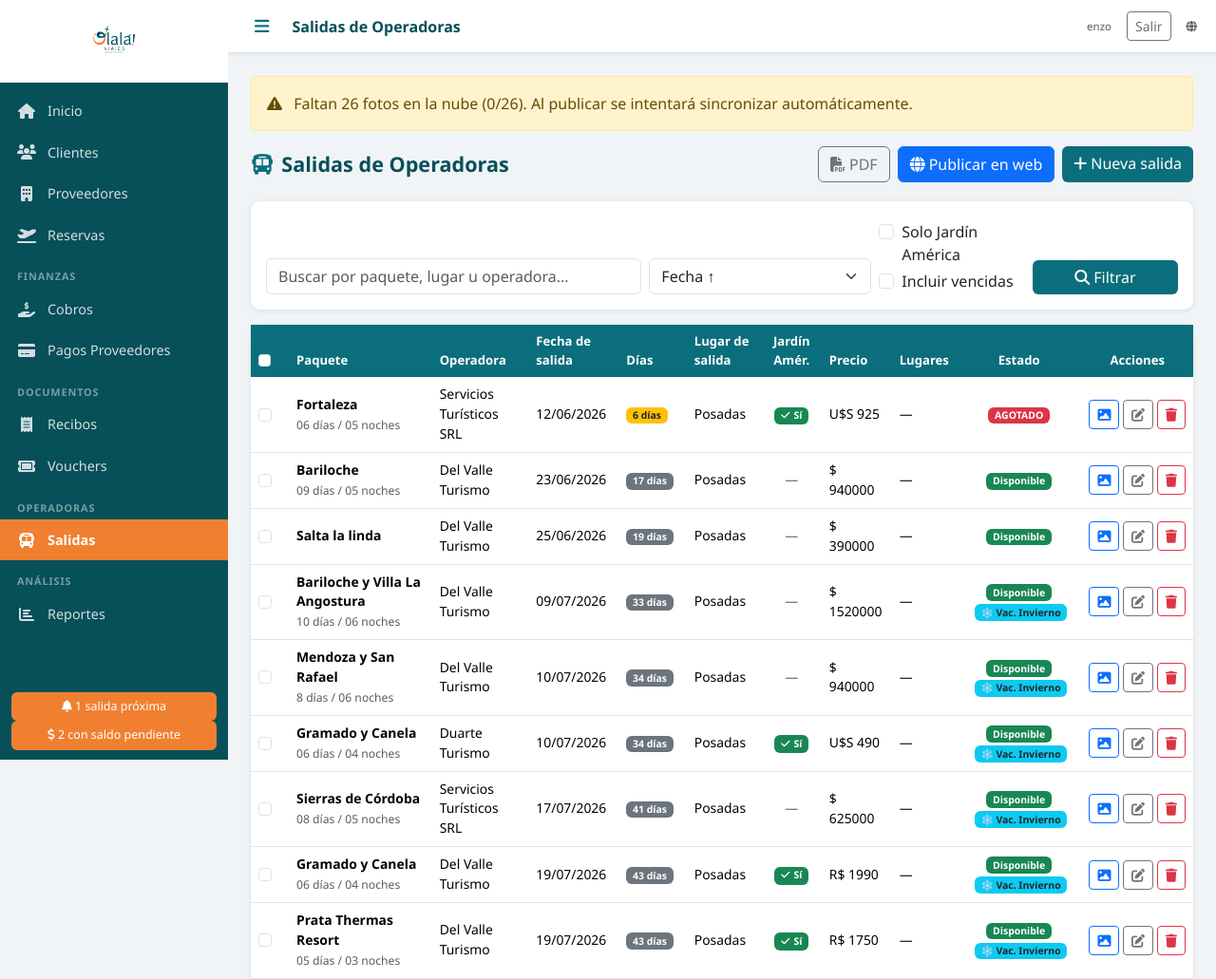
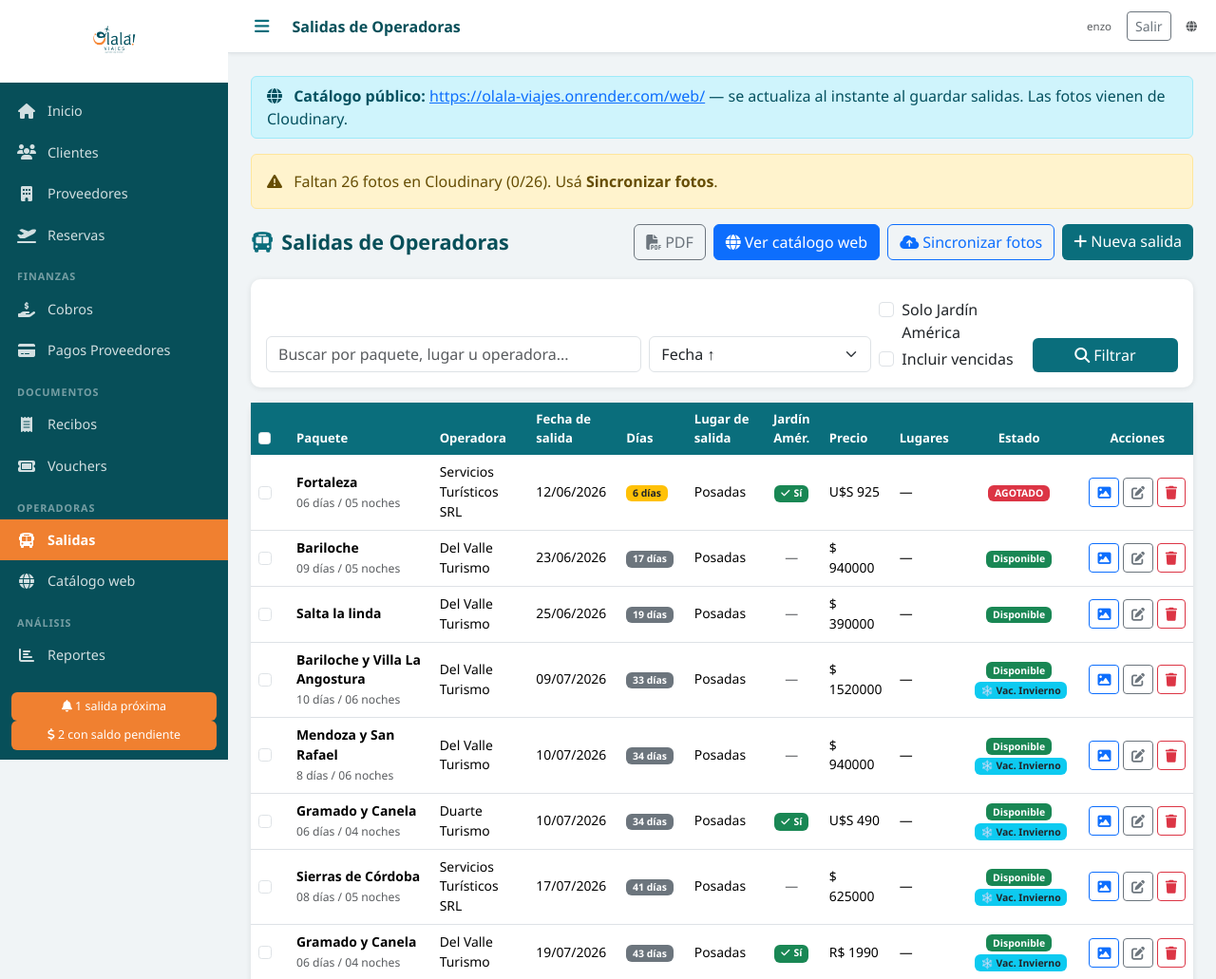
Before and after one commit to enzomantay-del/olala-viajes, a Django app: page /salidas/ in a window 1280 px wide. Shown: the top 1031 px of the page at 95% size. Run offline with Django 5.2, Linux system fonts and the light colour scheme; a user stored in the database is signed in; data comes from the database, SQL or seed files in the repository.

Commit message:
Catálogo público en Render: sin Firebase ni publicación estática.
La web de clientes vive en /web/ con fotos directas de Cloudinary. Se elimina el deploy a Firebase desde Render; web.app solo redirige.

Co-authored-by: Cursor <cursoragent@cursor.com>

```diff
--- a/agencia/context_processors.py
+++ b/agencia/context_processors.py
@@ -15,12 +15,7 @@ def agencia_sitio(request):
 
 
 def estado_publicacion_web(request):
-    if not request.user.is_authenticated:
-        return {'estado_publicacion': None, 'publicacion_log': ''}
-    from .publish_status import leer_estado, leer_log_publicacion
-    estado = leer_estado()
-    log = leer_log_publicacion() if estado and estado.get('state') == 'running' else ''
-    return {'estado_publicacion': estado, 'publicacion_log': log}
+    return {'estado_publicacion': None, 'publicacion_log': ''}
 
 
 def estado_fotos_salidas(request):
--- a/agencia/management/commands/publicar_sitio_web.py
+++ b/agencia/management/commands/publicar_sitio_web.py
@@ -6,7 +6,7 @@ from agencia.publish_worker import ejecutar_publicacion_web
 
 
 class Command(BaseCommand):
-    help = 'Publica olala-viajes.web.app (usado en segundo plano desde el panel).'
+    help = 'Sincroniza fotos en Cloudinary (el catálogo público está en /web/).'
 
     def handle(self, *args, **options):
         self.stdout.write('Iniciando publicación web…')
--- a/agencia/urls.py
+++ b/agencia/urls.py
@@ -59,9 +59,11 @@ urlpatterns = [
     path('reportes/cobros/', login_required(views.reporte_cobros), name='reporte_cobros'),
     path('reportes/pagos/', login_required(views.reporte_pagos), name='reporte_pagos'),
 
-    # Web pública (sin autenticación)
+    # Web pública (sin autenticación — catálogo en Render, fotos desde Cloudinary)
     path('web/', views.web_publica, name='web_publica'),
     path('web/paquete/<int:pk>/', views.web_publica_paquete, name='web_publica_paquete'),
+    path('web/flyer/<int:pk>/', views.web_publica_flyer, name='web_publica_flyer'),
+    path('web/og-catalogo.jpg', views.web_og_catalogo, name='web_og_catalogo'),
 
     # Salidas
     path('salidas/', login_required(views.salidas_lista), name='salidas_lista'),
--- a/agencia/views.py
+++ b/agencia/views.py
@@ -699,22 +699,44 @@ def web_publica_paquete(request, pk):
     return render(request, 'web_publica_paquete.html', context)
 
 
-def salida_flyer(request, pk):
-    """Descarga o genera el flyer JPG 9:16 del paquete."""
+def _flyer_response(salida, as_attachment=False):
     from django.conf import settings
 
-    salida = get_object_or_404(Salida.objects.select_related('operadora'), pk=pk)
     categorizar_salida(salida)
     ruta = Path(settings.MEDIA_ROOT) / 'flyers' / f'{salida.pk}.jpg'
     if not ruta.exists():
         generar_flyer_salida(salida, ruta)
-    nombre = f'olala-{salida.pk}-{salida.nombre_paquete[:30].replace(" ", "-")}.jpg'
-    return FileResponse(
-        ruta.open('rb'),
-        content_type='image/jpeg',
-        as_attachment=True,
-        filename=nombre,
-    )
+    kwargs = {'content_type': 'image/jpeg'}
+    if as_attachment:
+        nombre = f'olala-{salida.pk}-{salida.nombre_paquete[:30].replace(" ", "-")}.jpg'
+        kwargs.update(as_attachment=True, filename=nombre)
+    return FileResponse(ruta.open('rb'), **kwargs)
+
+
+def salida_flyer(request, pk):
+    """Descarga o genera el flyer JPG 9:16 del paquete."""
+    salida = get_object_or_404(Salida.objects.select_related('operadora'), pk=pk)
+    return _flyer_response(salida, as_attachment=True)
+
+
+def web_publica_flyer(request, pk):
+    """Flyer público (sin login) para compartir en redes."""
+    salida = get_object_or_404(Salida.objects.select_related('operadora'), pk=pk)
+    return _flyer_response(salida, as_attachment=False)
+
+
+def web_og_catalogo(request):
+    """Imagen Open Graph del catálogo (WhatsApp / redes)."""
+    from django.conf import settings
+
+    from .og_catalogo import generar_og_catalogo
+
+    dest = Path(settings.MEDIA_ROOT)
+    dest.mkdir(parents=True, exist_ok=True)
+    ruta = dest / 'og-catalogo.jpg'
+    if not ruta.exists() or ruta.stat().st_size == 0:
+        generar_og_catalogo(dest)
+    return FileResponse(ruta.open('rb'), content_type='image/jpeg')
 
 
 def salida_eliminar(request, pk):
@@ -791,38 +813,28 @@ window.location.href = "https://wa.me/?text=" + encodeURIComponent(msg);
 
 
 def publicar_web(request):
-    """Inicia publicación en proceso separado (fork en Render)."""
-    from django.conf import settings
+    """Sincroniza fotos en Cloudinary. El catálogo público vive en /web/ (sin Firebase)."""
+    from .fotos_cloudinary import sincronizar_todas_las_fotos
+    from .fotos_utils import puede_publicar_seguro
+    from .publish_status import reiniciar_publicacion
 
-    from .fotos_utils import puede_publicar_seguro
-    from .publish_launcher import lanzar_publicacion_en_segundo_plano
-    from .publish_status import iniciar_publicacion, publicacion_en_curso, reiniciar_publicacion
+    reiniciar_publicacion()
 
     ok_fotos, msg_fotos = puede_publicar_seguro()
     if not ok_fotos:
         messages.error(request, msg_fotos)
         return redirect('salidas_lista')
 
-    if publicacion_en_curso():
-        messages.warning(
-            request,
-            'Ya hay una publicación en curso. Esperá y refrescá, o usá Reiniciar.',
-        )
+    try:
+        sincronizar_todas_las_fotos()
+    except Exception as exc:
+        messages.error(request, f'Error al sincronizar fotos: {exc}')
         return redirect('salidas_lista')
 
-    if not iniciar_publicacion():
-        messages.warning(request, 'No se pudo iniciar la publicación. Intentá de nuevo.')
-        return redirect('salidas_lista')
-
-    ok, error = lanzar_publicacion_en_segundo_plano(settings.BASE_DIR)
-    if not ok:
-        reiniciar_publicacion()
-        messages.error(request, error or 'No se pudo iniciar la publicación.')
-        return redirect('salidas_lista')
-
-    messages.info(
+    web_url = django_settings.PUBLIC_WEB_BASE_URL.rstrip('/') + '/'
+    messages.success(
         request,
-        'Publicación en curso (2–4 min). Esta página se actualiza sola.',
+        f'Fotos sincronizadas. El catálogo ya está en línea: {web_url}',
     )
     return redirect('salidas_lista')
 
--- a/templates/base.html
+++ b/templates/base.html
@@ -50,6 +50,9 @@
     <div class="nav-section">Operadoras</div>
     <a href="{% url 'salidas_lista' %}" class="nav-item {% if 'salida' in request.resolver_match.url_name %}active{% endif %}">
       <i class="fas fa-bus"></i><span>Salidas</span>
+    </a>
+    <a href="{% url 'web_publica' %}" class="nav-item" target="_blank" rel="noopener">
+      <i class="fas fa-globe"></i><span>Catálogo web</span>
     </a>
 
     <div class="nav-section">Análisis</div>
--- a/templates/registration/login.html
+++ b/templates/registration/login.html
@@ -37,7 +37,7 @@
     </form>
     <p class="text-center text-muted small mt-3 mb-0">
       Panel: <strong>olala-viajes.onrender.com</strong><br>
-      <a href="{{ public_web_url }}/" target="_blank" rel="noopener">Ver catálogo público (web.app)</a>
+      <a href="{{ public_web_url }}/" target="_blank" rel="noopener">Ver catálogo público</a>
     </p>
   </div>
 </body>
--- a/templates/salidas/lista.html
+++ b/templates/salidas/lista.html
@@ -3,50 +3,30 @@
 {% block topbar_title %}Salidas de Operadoras{% endblock %}
 {% block content %}
 
+<div class="alert alert-info mb-3 py-2" role="alert">
+  <i class="fas fa-globe me-2"></i>
+  <strong>Catálogo público:</strong>
+  <a href="{% url 'web_publica' %}" target="_blank" rel="noopener">{{ public_web_url }}/</a>
+  — se actualiza al instante al guardar salidas. Las fotos vienen de Cloudinary.
+</div>
+
 {% if estado_fotos and estado_fotos.produccion and not estado_fotos.cloudinary %}
 <div class="alert alert-danger mb-3" role="alert">
   <i class="fas fa-exclamation-circle me-2"></i>
-  <strong>Fotos en riesgo:</strong> Render no guarda las imágenes en el servidor.
-  Agregá <code>CLOUDINARY_URL</code> en Render → Environment (cuenta gratis en cloudinary.com).
+  <strong>Fotos en riesgo:</strong> Configurá Cloudinary en Render → Environment
+  (<code>CLOUDINARY_CLOUD_NAME</code>, <code>CLOUDINARY_API_KEY</code>, <code>CLOUDINARY_API_SECRET</code>).
 </div>
 {% elif estado_fotos and estado_fotos.faltan > 0 %}
 <div class="alert alert-warning mb-3" role="alert">
   <i class="fas fa-exclamation-triangle me-2"></i>
-  Faltan {{ estado_fotos.faltan }} foto{{ estado_fotos.faltan|pluralize }} en la nube ({{ estado_fotos.ok }}/{{ estado_fotos.total }}).
-  Al publicar se intentará sincronizar automáticamente.
+  Faltan {{ estado_fotos.faltan }} foto{{ estado_fotos.faltan|pluralize }} en Cloudinary ({{ estado_fotos.ok }}/{{ estado_fotos.total }}).
+  Usá <strong>Sincronizar fotos</strong>.
 </div>
 {% elif estado_fotos and estado_fotos.cloudinary %}
 <div class="alert alert-success mb-3 py-2" role="alert">
   <i class="fas fa-cloud me-2"></i>
-  Fotos en la nube: {{ estado_fotos.ok }}/{{ estado_fotos.total }} — listo para publicar.
+  Fotos en Cloudinary: {{ estado_fotos.ok }}/{{ estado_fotos.total }}.
 </div>
-{% endif %}
-
-{% if estado_publicacion %}
-<div class="alert alert-{% if estado_publicacion.state == 'running' %}info{% elif estado_publicacion.state == 'ok' %}success{% else %}warning{% endif %} mb-3" role="alert">
-  {% if estado_publicacion.state == 'running' %}
-    <span class="spinner-border spinner-border-sm me-2"></span>
-  {% elif estado_publicacion.state == 'ok' %}
-    <i class="fas fa-check-circle me-2"></i>
-  {% else %}
-    <i class="fas fa-exclamation-triangle me-2"></i>
-  {% endif %}
-  <strong>Publicación web:</strong> {{ estado_publicacion.message }}
-  {% if estado_publicacion.finished %}<span class="text-muted small ms-2">({{ estado_publicacion.finished }})</span>{% endif %}
-  {% if estado_publicacion.state == 'running' %}
-    <a href="{% url 'reiniciar_publicacion_web' %}" class="btn btn-sm btn-outline-secondary ms-2"
-       onclick="return confirm('¿Cancelar publicación colgada y reiniciar?')">Reiniciar</a>
-  {% endif %}
-  {% if publicacion_log %}
-    <pre class="small mt-2 mb-0 text-muted" style="white-space:pre-wrap">{{ publicacion_log }}</pre>
-  {% endif %}
-  {% if estado_publicacion.state == 'error' and estado_publicacion.detalle %}
-    <pre class="small mt-2 mb-0 text-danger" style="white-space:pre-wrap">{{ estado_publicacion.detalle }}</pre>
-  {% endif %}
-</div>
-{% if estado_publicacion.state == 'running' %}
-<script>setTimeout(function(){ location.reload(); }, 10000);</script>
-{% endif %}
 {% endif %}
 
 <div class="page-header">
@@ -55,9 +35,12 @@
     <a href="{% url 'salidas_pdf' %}{% if request.GET %}?{{ request.GET.urlencode }}{% endif %}" class="btn btn-outline-secondary" target="_blank">
       <i class="fas fa-file-pdf me-1"></i>PDF
     </a>
-    <a href="{% url 'publicar_web' %}" class="btn btn-primary" id="btn-publicar-web"
-       onclick="return confirmarPublicarWeb()">
-      <i class="fas fa-globe me-1"></i>Publicar en web
+    <a href="{% url 'web_publica' %}" class="btn btn-primary" target="_blank" rel="noopener">
+      <i class="fas fa-globe me-1"></i>Ver catálogo web
+    </a>
+    <a href="{% url 'publicar_web' %}" class="btn btn-outline-primary" id="btn-sincronizar-fotos"
+       onclick="return confirm('¿Subir fotos faltantes a Cloudinary?')">
+      <i class="fas fa-cloud-upload-alt me-1"></i>Sincronizar fotos
     </a>
     <a href="{% url 'salida_nueva' %}" class="btn btn-teal"><i class="fas fa-plus me-1"></i>Nueva salida</a>
   </div>
@@ -342,16 +325,5 @@ document.getElementById('btn-abrir-wa').addEventListener('click', function() {
   window.open('https://web.whatsapp.com/', '_blank');
 });
 
-function confirmarPublicarWeb() {
-  if (!confirm('¿Publicar la web con los datos actuales?\n\nSe actualizará olala-viajes.web.app en 1–2 minutos. Podés seguir usando el panel; refrescá Salidas para ver el resultado.')) {
-    return false;
-  }
-  var btn = document.getElementById('btn-publicar-web');
-  if (btn) {
-    btn.classList.add('disabled');
-    btn.innerHTML = '<span class="spinner-border spinner-border-sm me-1"></span>Publicando…';
-  }
-  return true;
-}
 </script>
 {% endblock %}
--- a/templates/web_publica.html
+++ b/templates/web_publica.html
@@ -206,7 +206,7 @@
     @media (max-width: 960px) { .paquetes-grid { grid-template-columns: repeat(2, 1fr); } .como-grid { grid-template-columns: repeat(2, 1fr); } }
     @media (max-width: 640px) { .nav-links, .nav-wa { display: none; } .nav-hamburger { display: flex; } .paquetes-grid { grid-template-columns: 1fr; } .como-grid { grid-template-columns: 1fr 1fr; } }
 
-    .fade { opacity: 0; transform: translateY(18px); transition: opacity .5s ease, transform .5s ease; }
+    .fade { opacity: 1; transform: none; transition: opacity .5s ease, transform .5s ease; }
     .fade.visible { opacity: 1; transform: none; }
 
     /* AGOTADO */
```
Also changed, not shown: agencia/publish_worker.py (+15 -55 lines), agencia/web_publish.py (+11 -3 lines), hosting-redirect/index.html (added, +14 -0 lines), olala/settings.py (+5 -2 lines), render.yaml (+38 -6 lines), firebase.json, 1 other file.
